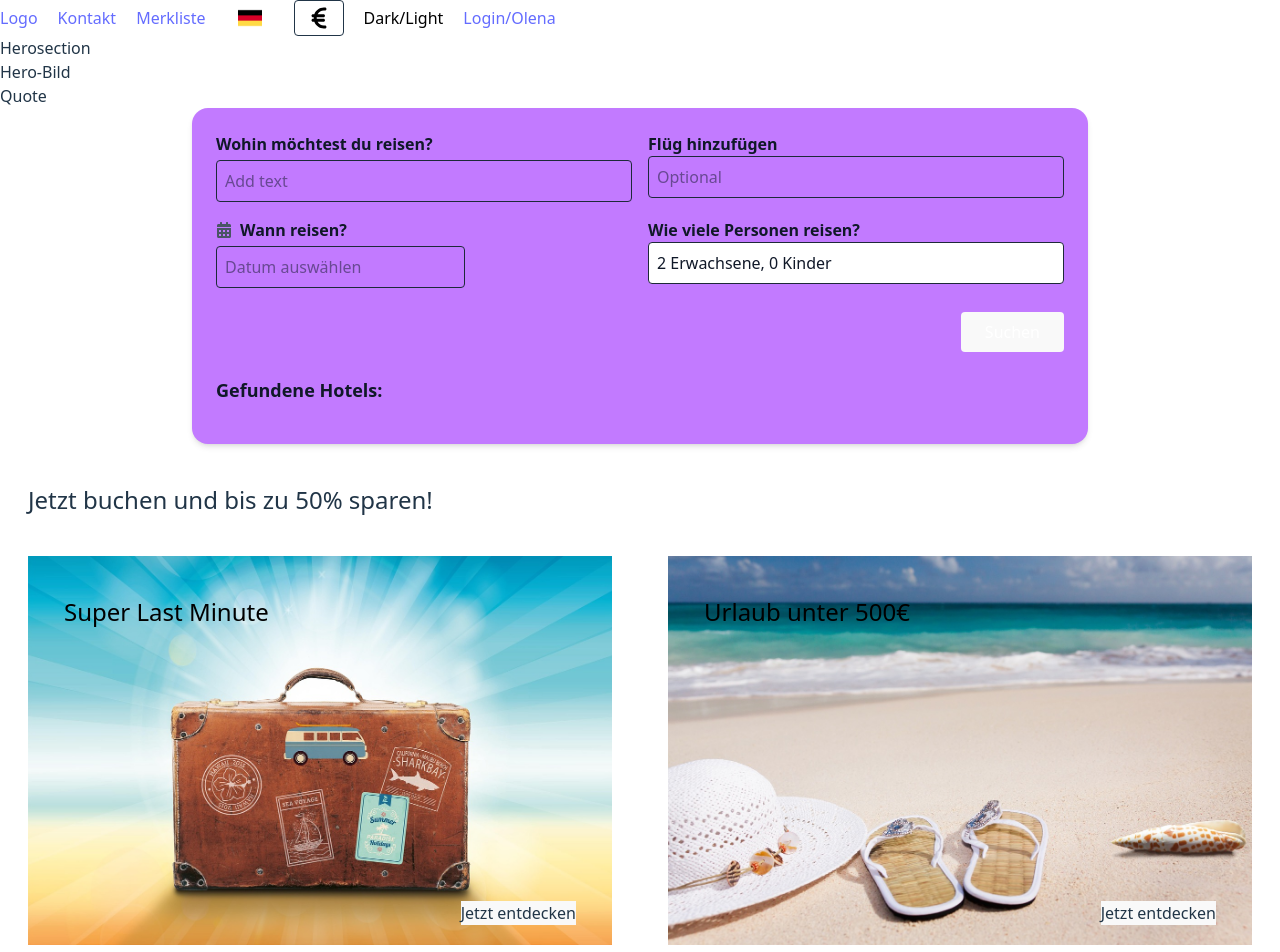
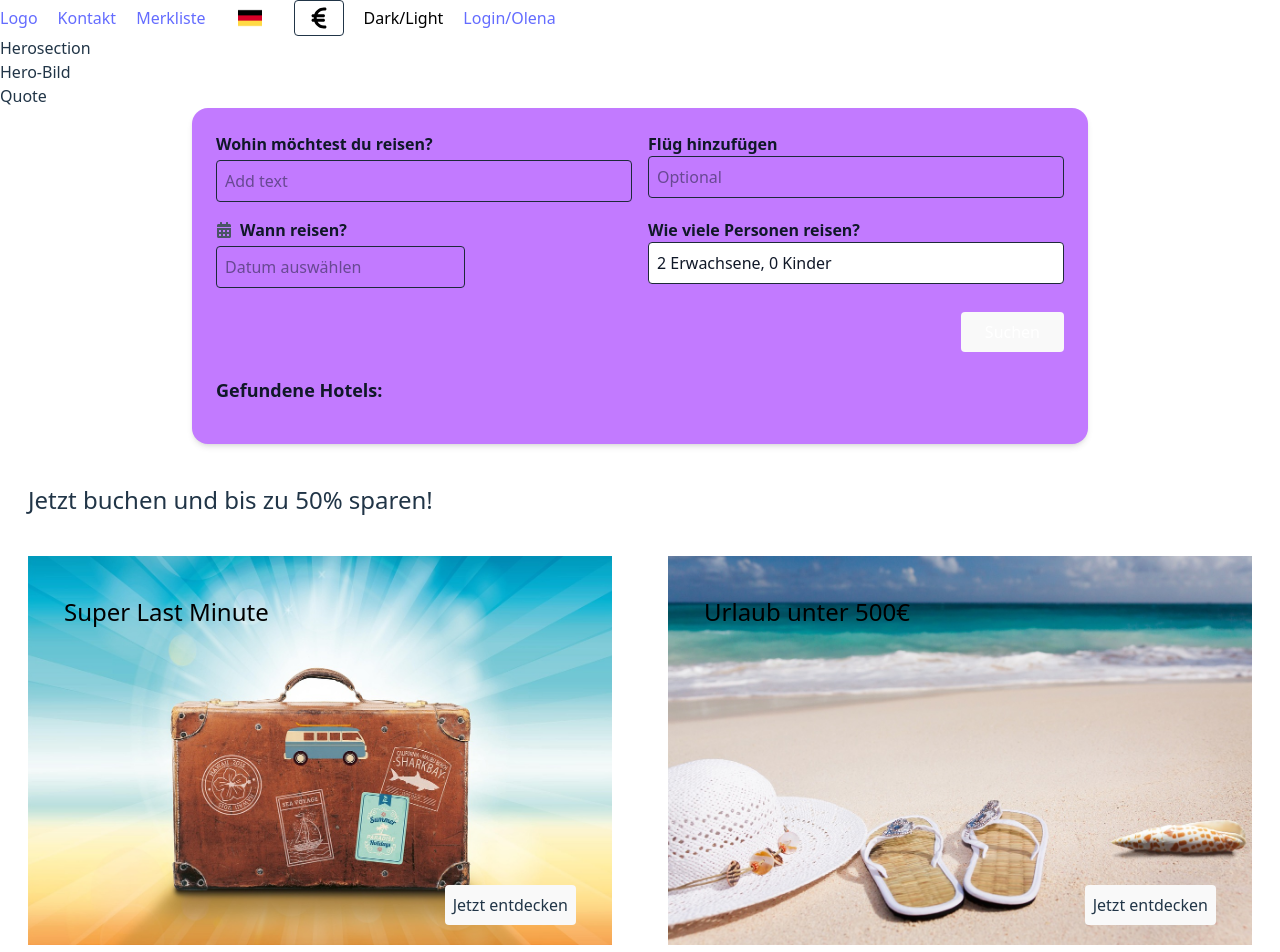
Before and after one commit to sayotekey/reisewelt, a React (Vite) app in the folder frontend/: page / in a window 1280 px wide. Shown: the top 952 px of the page. Built offline with nearby package versions, Linux system fonts and the light colour scheme.

Commit message:
errorhandling for buttons in LastMinuteComponent

```diff
--- a/frontend/src/components/LastMinuteComponent.jsx
+++ b/frontend/src/components/LastMinuteComponent.jsx
@@ -24,7 +24,7 @@ const LastMinuteComponent = () => {
               Super Last Minute
             </h3>
             <button
-              className="absolute right-16 bottom-5"
+              className="absolute right-16 bottom-5 bg-gray-800 rounded px-2 py-2 cursor-pointer"
               onClick={() => navigate("/lastminute-deals")} // = case sensitiv - lieber lowercase
             >
               Jetzt entdecken
@@ -42,7 +42,7 @@ const LastMinuteComponent = () => {
               Urlaub unter 500€
             </h3>
             <button
-              className="absolute right-16 bottom-5"
+              className="absolute right-16 bottom-5  bg-gray-800 rounded px-2 py-2 cursor-pointer"
               onClick={() => navigate("/fivehundredeuro-deals")} // = case sensitiv - lieber lowercase
             >
               Jetzt entdecken
```
